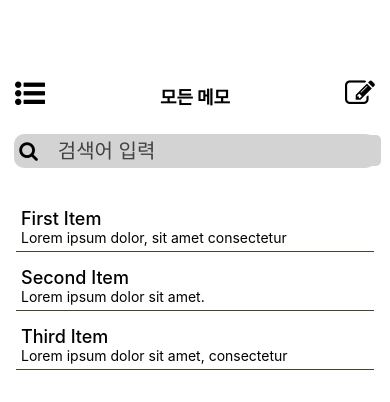
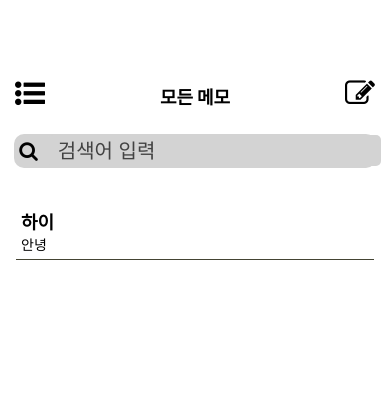
Before and after one commit to Jeong-wonho/memoApp, a React Native app: screen /MemoListScreen in a window 390 px wide. Shown: the top 402 px of the page. Built offline with nearby package versions, Linux system fonts and the light colour scheme.

Commit message:
crud developing

```diff
--- a/components/MemoList.tsx
+++ b/components/MemoList.tsx
@@ -9,18 +9,41 @@ import { useNavigation } from "@react-navigation/native";
 
 type Memo = {
   id: string;
-  title: string;
-  description: string;
+  content: string|undefined;
 };
 
 type ItemProps = { item: Memo; onPress(): void };
 
-const Item = ({ item, onPress }: ItemProps) => (
-  <TouchableOpacity style={styles.itemComp} onPress={onPress}>
-    <Text style={styles.itemTitle}>{item.title}</Text>
-    <Text>{item.description.substring(0, 40)}</Text>
-  </TouchableOpacity>
-);
+//구분하는 함수!!
+const parseHtmlString = ({ content }: { content: string|undefined }) => {
+    if (!content) {
+        // content가 undefined인 경우 처리
+        return { title: '', description: '' };
+      }
+    // 정규식 패턴 설정
+  const titleRegex = /<h1>(.*?)<\/h1>/;
+  const pRegex = /<p>(.*?)<\/p>/;
+
+  // 문자열에서 타이틀과 본문 추출
+  const titleMatch = content.match(titleRegex);
+  const pMatch = content.match(pRegex);
+
+  // 타이틀과 본문 추출
+  const title = titleMatch ? titleMatch[1] : "";
+  const description = pMatch ? pMatch[1] : "";
+
+  return { title, description };
+};
+
+const Item = ({ item, onPress }: ItemProps) => {
+  const { title, description } = parseHtmlString({ content: item.content });
+  return (
+    <TouchableOpacity style={styles.itemComp} onPress={onPress}>
+      <Text style={styles.itemTitle}>{title}</Text>
+      <Text>{description}</Text>
+    </TouchableOpacity>
+  );
+};
 export default function MemoList({ data }: { data: Memo[] }) {
   const navigation = useNavigation();
 
@@ -48,7 +71,7 @@ export default function MemoList({ data }: { data: Memo[] }) {
 
 const styles = StyleSheet.create({
   itemList: { flex: 1, marginTop: 10 },
-  itemTitle: { fontSize: 18, fontWeight: "500" },
+  itemTitle: { fontSize: 18, fontWeight: "700" },
   itemComp: {
     backgroundColor: "#fff",
     borderBottomColor: "#443",
--- a/components/MemoWrites.tsx
+++ b/components/MemoWrites.tsx
@@ -1,5 +1,7 @@
 import React, { useEffect, useState } from "react";
 import {
+  View,
+  TouchableOpacity,
   SafeAreaView,
   KeyboardAvoidingView,
   Platform,
@@ -9,14 +11,27 @@ import {
 import {
   RichText,
   Toolbar,
-  useEditorContent
+  useEditorContent,
+  useEditorBridge,
+  TenTapStartKit,
 } from "@10play/tentap-editor";
 import { useSafeAreaInsets } from "react-native-safe-area-context";
 import { useRoute } from "@react-navigation/native";
+import { MaterialCommunityIcons, MaterialIcons } from "@expo/vector-icons";
+import { useNavigation } from "@react-navigation/native";
+import dataBase from "../db/data";
+import "react-native-get-random-values";
 
+import { v4 as uuidv4 } from "uuid";
 
-export default function MemoWrites({editor}:{editor:any}) {
+interface Memo {
+  id: string;
+  content: string | undefined;
+}
+
+export default function MemoWrites() {
   const route = useRoute();
+  // const [datas, setDatas] = useState<Memo[]>(dataBase);
   const [initialContent, setInitialContent] = useState<string>("");
   const { top } = useSafeAreaInsets();
   const { width, height } = useWindowDimensions();
@@ -26,42 +41,133 @@ export default function MemoWrites({editor}:{editor:any}) {
 
   const { memo }: any = route.params;
 
-  const content = useEditorContent(editor, { type: 'html'});
-  console.log(content);
+  const navigation = useNavigation();
+
+  const editor = useEditorBridge({
+    autofocus: true,
+    avoidIosKeyboard: true,
+    initialContent,
+    bridgeExtensions: [...TenTapStartKit],
+  });
+
+  const content = useEditorContent(editor, { type: "html" });
+  console.log("memo", memo);
+  const changeWriteStatus = () => {
+    navigation.goBack();
+  };
 
   useEffect(() => {
     //  title의 저장이 어떻게 되는지 알아야 적용할 수 있을거 같다.
     //  webview전체가 하나의 파일로 저장이 된다면, 미리보기에서 문제가 많이 생기고
     //  본문 부분도 문제가 생길 가능성이 다분하다.
+    if (memo && memo !== undefined) {
+      setInitialContent(memo.content);
+    }
 
-      // content && onSave(content);
-  }, [initialContent]);
+    if (!memo) {
+      onCreate();
+    } else {
+      onUpdate(memo.id, { content });
+    }
+    // content && onSave(content);
+  }, []);
 
+  console.log("database", dataBase);
 
-  console.log("MemoWrites", memo);
+  const onCreate = () => {
+    const newMemo: Memo = {
+      id: uuidv4(),
+      content,
+    };
+    // setDatas(datas.concat(newMemo));
+    console.log("oncrate", newMemo);
+    dataBase.push(newMemo);
+  };
+
+  // data remove function
+  const onRemove = (id: string) => {
+    dataBase.map((data) => data.id !== id);
+    navigation.goBack();
+  };
+
+  // data update function
+  const onUpdate = (id: string, newData: Partial<Memo>) => {
+    console.log("newData", newData);
+    dataBase.map((data) => (data.id === id ? { ...data, ...newData } : data));
+  };
+
+  const blurWebView = () => {
+    editor.webviewRef.current?.injectJavaScript(
+      `document.activeElement.blur();`
+    );
+  };
+
+  const happy = () => {
+    if (!memo) {
+      console.log("onCreate");
+      onCreate();
+    } else {
+      console.log("onUpdate");
+      onUpdate(memo.id, { content });
+    }
+  };
+  const onTrash = () => {
+    console.log("삭제");
+    onRemove(memo.id);
+  };
 
   return (
     <>
-
-      <SafeAreaView style={exampleStyles.fullScreen}>
+      <View style={styles.menuBar}>
+        <TouchableOpacity onPress={changeWriteStatus}>
+          <MaterialIcons name="keyboard-arrow-left" size={30} color="black" />
+        </TouchableOpacity>
+        <View
+          style={{
+            flexDirection: "row",
+            justifyContent: "space-between",
+            flex: 0.4,
+          }}
+        >
+          <TouchableOpacity onPress={onTrash}>
+            <MaterialCommunityIcons
+              name="trash-can-outline"
+              size={30}
+              color="black"
+            />
+          </TouchableOpacity>
+          <TouchableOpacity onPress={happy}>
+            <MaterialIcons name="save-alt" size={30} color="black" />
+          </TouchableOpacity>
+          <TouchableOpacity onPress={blurWebView}>
+            <MaterialIcons name="keyboard-hide" size={30} color="black" />
+          </TouchableOpacity>
+        </View>
+      </View>
+      <SafeAreaView style={styles.fullScreen}>
         <RichText editor={editor} style={{ marginHorizontal: 5 }} />
         <KeyboardAvoidingView
           behavior={Platform.OS === "ios" ? "padding" : "height"}
-          style={exampleStyles.keyboardAvoidingView}
+          style={styles.keyboardAvoidingView}
           keyboardVerticalOffset={keyboardVerticalOffset}
         >
           <Toolbar editor={editor} />
         </KeyboardAvoidingView>
       </SafeAreaView>
     </>
-
   );
 }
 
-const exampleStyles = StyleSheet.create({
+const styles = StyleSheet.create({
   fullScreen: {
     flex: 1,
     marginHorizontal: 5,
+  },
+  menuBar: {
+    flexDirection: "row",
+    marginTop: "20%",
+    justifyContent: "space-between",
+    paddingHorizontal: 15,
   },
   keyboardAvoidingView: {
     position: "absolute",
--- /dev/null
+++ b/db/data.ts
@@ -0,0 +1,11 @@
+interface Memo {
+    id: string;
+    content: string|undefined;
+  }
+
+const dataBase:Memo[] = [{
+    id: "0013a2c3-9482-4751-8e0e-f0a8a86f458b",
+    content: "<h1>하이</h1><p>안녕</p>",
+  }]
+
+export default dataBase;
--- a/package.json
+++ b/package.json
@@ -14,18 +14,21 @@
     "@react-navigation/native": "^6.1.17",
     "@react-navigation/native-stack": "^6.9.26",
     "@react-navigation/stack": "^6.3.29",
+    "@types/uuid": "^9.0.8",
     "@wxik/core": "^0.5.5",
     "expo": "~50.0.14",
     "expo-status-bar": "~1.11.1",
     "react": "18.2.0",
     "react-native": "0.73.6",
     "react-native-gesture-handler": "~2.14.0",
+    "react-native-get-random-values": "^1.11.0",
     "react-native-modal": "^13.0.1",
     "react-native-pell-rich-editor": "^1.9.0",
     "react-native-reanimated": "~3.6.2",
     "react-native-safe-area-context": "4.8.2",
     "react-native-screens": "~3.29.0",
-    "react-native-webview": "13.6.4"
+    "react-native-webview": "13.6.4",
+    "uuid": "^9.0.1"
   },
   "devDependencies": {
     "@babel/core": "^7.20.0",
--- a/screen/MemoListScreen.tsx
+++ b/screen/MemoListScreen.tsx
@@ -1,15 +1,15 @@
 import { StyleSheet, Text, View } from "react-native";
-import React, { useState } from "react";
+import React, { useCallback, useState } from "react";
 import TopMenus from "../components/TopMenus";
 import SearchBar from "../components/SearchBar";
 import MemoList from "../components/MemoList";
+import dataBase from "../db/data";
 
 //dummy data;
 
 interface Memo {
   id: string;
-  title: string;
-  description: string;
+  content: string|undefined;
 }
 
 interface Props {
@@ -17,25 +17,7 @@ interface Props {
 }
 
 const MemoListScreen: React.FC<Props> = ({ navigation }) => {
-  const [datas, setDatas] = useState<Memo[]>([
-    {
-      id: "bd7acbea-c1b1-46c2-aed5-3ad53abb28ba",
-      title: "First Item",
-      description:
-        "Lorem ipsum dolor, sit amet consectetur adipisicing elit. Quisquam quo est nostrum! Magni quod, eveniet praesentium itaque labore doloribus aspernatur mollitia nesciunt a sunt enim minus! Rerum suscipit possimus repudiandae.",
-    },
-    {
-      id: "3ac68afc-c605-48d3-a4f8-fbd91aa97f63",
-      title: "Second Item",
-      description: "Lorem ipsum dolor sit amet.",
-    },
-    {
-      id: "58694a0f-3da1-471f-bd96-145571e29d72",
-      title: "Third Item",
-      description:
-        "Lorem ipsum dolor sit amet, consectetur adipisicing elit. Quos, blanditiis.",
-    },
-  ]);
+  // const [datas, setDatas] = useState<Memo[]>(dataBase);
 
   const handleWriteStatus = (memo: Memo): void => {
     navigation.navigate("MemoScreen", { memo });
@@ -44,13 +26,11 @@ const MemoListScreen: React.FC<Props> = ({ navigation }) => {
   return (
     <View style={styles.container}>
       <View style={{ backgroundColor: "#fff", flex: 1 }}>
-        <TopMenus
-          handleWriteStatus={handleWriteStatus}
-        />
+        <TopMenus handleWriteStatus={handleWriteStatus} />
         <SearchBar />
       </View>
       <View style={styles.memoList}>
-        <MemoList data={datas} />
+        <MemoList data={dataBase} />
       </View>
     </View>
   );
--- a/screen/MemoScreen.tsx
+++ b/screen/MemoScreen.tsx
@@ -2,13 +2,8 @@ import { StyleSheet, Text, View } from "react-native";
 import React, { useEffect, useRef, useState } from "react";
 import WriteMenus from "../components/WriteMenus";
 import MemoWrites from "../components/MemoWrites";
-import { useEditorBridge, TenTapStartKit } from "@10play/tentap-editor";
 import { useRoute } from "@react-navigation/native";
 
-interface Memo {
-  title: string;
-  description: string;
-}
 
 interface Props {
   route: any;
@@ -18,31 +13,11 @@ interface Props {
 }
 
 const MemoScreen: React.FC<Props> = ({ navigation, route }) => {
-  const { memo } = route.params;
-  const [initialContent, setInitialContent] = useState<string>("");
-
-  useEffect(() => {
-    if (memo&&memo!==undefined) {
-      setInitialContent(
-        `<h1>${memo.title}</h1> <br/><p> ${memo.description}</p>`
-      );
-    }
-  }, [initialContent]);
-
-  const editor = useEditorBridge({
-    autofocus: true,
-    avoidIosKeyboard: true,
-    initialContent,
-    bridgeExtensions: [...TenTapStartKit],
-  });
 
   return (
     <View style={styles.container}>
-      <View style={{ backgroundColor: "#fff", flex: 0 }}>
-        <WriteMenus editor={editor} />
-      </View>
       <View style={styles.memoList}>
-        <MemoWrites editor={editor} />
+        <MemoWrites />
       </View>
     </View>
   );
```
Also changed, not shown: api/util.ts (added, +29 -0 lines), components/WriteMenus.tsx (+52 -17 lines), 2 other files (tests, documents, lock files or other folders).
